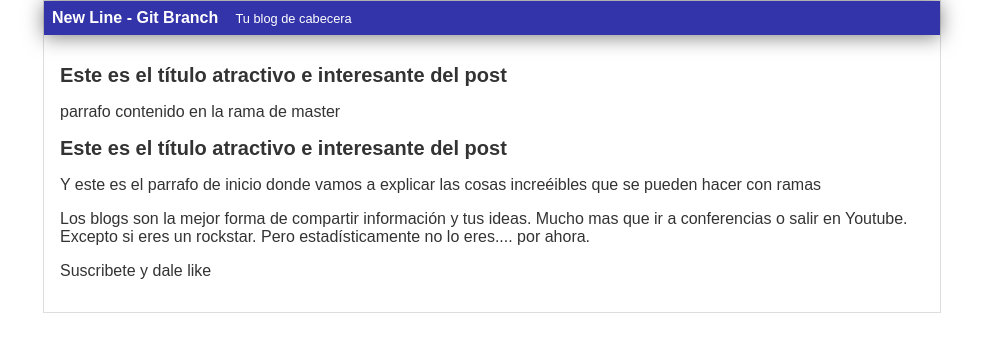
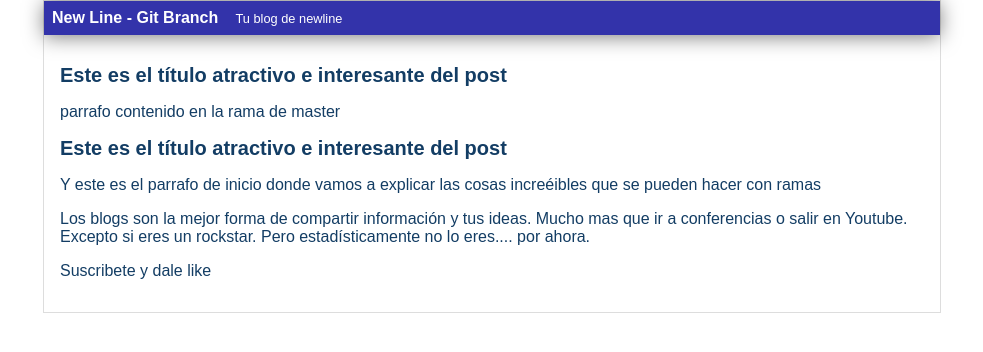
Before and after one commit to import-chr/variosCode, a PHP site: page / in a window 1280 px wide. Shown: the top 352 px of the page, without its empty margins (148-1131 px from the left). Run offline with PHP 8.4, Linux system fonts and the light colour scheme.

Commit message:
modificacion newline

```diff
--- a/index.html
+++ b/index.html
@@ -11,7 +11,7 @@
     <div id = "container">
         <div id = "cabecera">
             New Line - Git Branch
-            <span id="tagline">Tu blog de cabecera</span>
+            <span id="tagline">Tu blog de newline</span>
         </div>
 
         <div id = "post">
--- a/styles/style.css
+++ b/styles/style.css
@@ -1,6 +1,6 @@
 body
 {
-    color: #333;
+    color: rgb(19, 61, 100);
     text-align: center;
     font-family: Arial;
     font-size: 16px;
```
